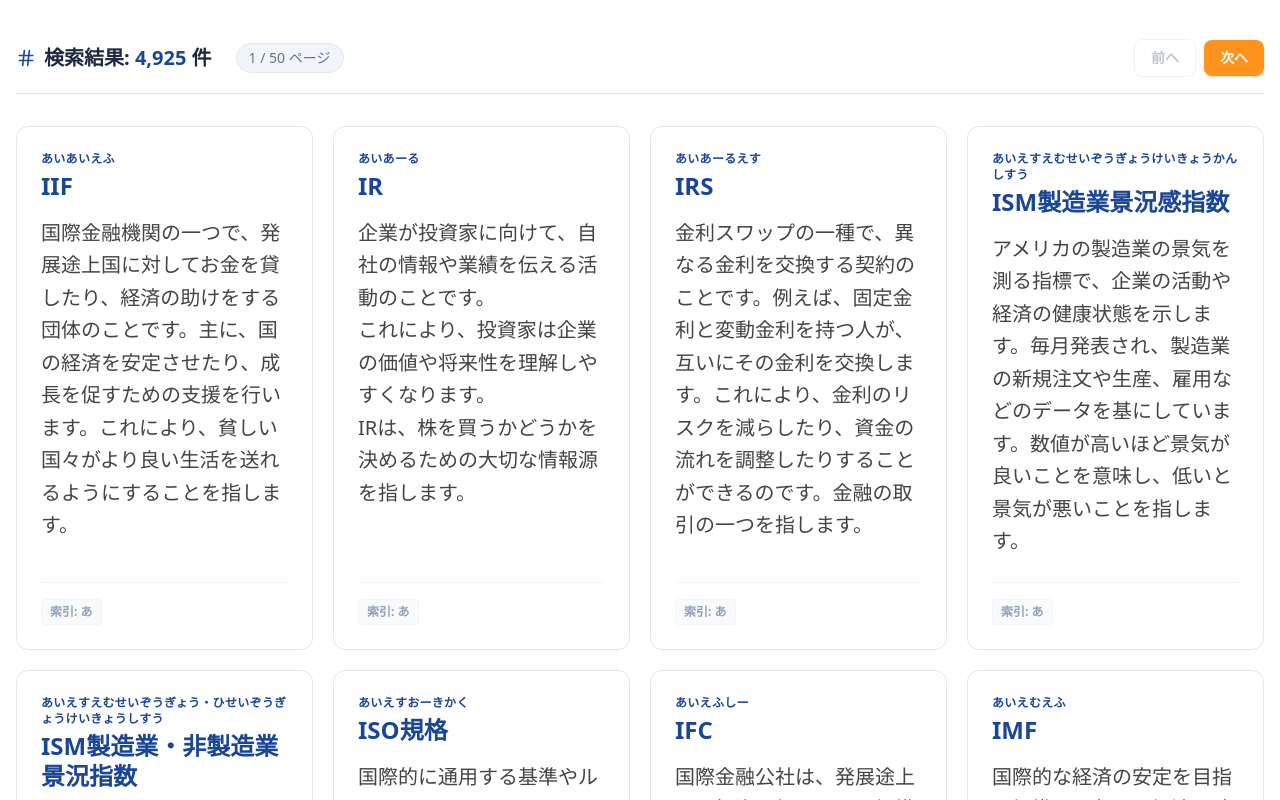
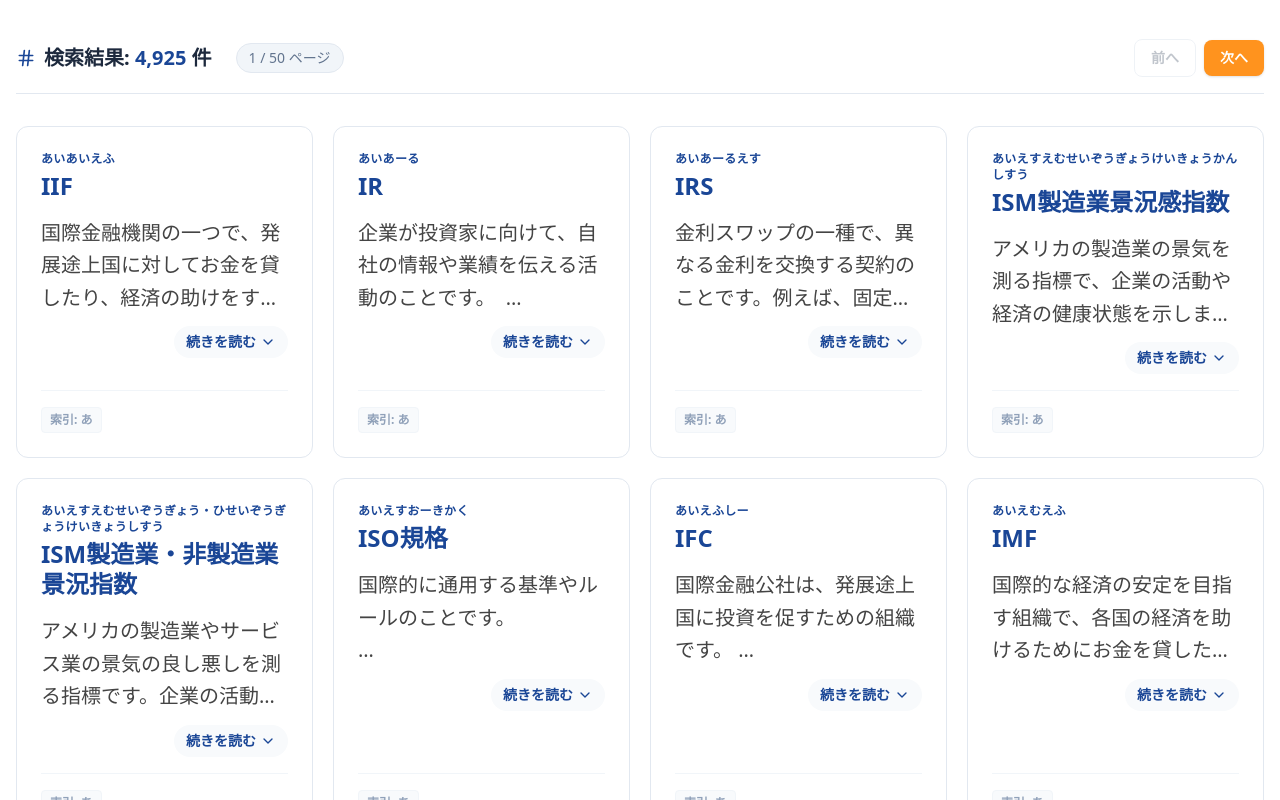
Before and after one commit to AIHD-GAMES/glossary-scraper, a Next.js app in the folder glossary-site/: page / in a window 1280 px wide. Shown: the part 680-1480 px from the top of the page. Built offline with nearby package versions, Linux system fonts and the light colour scheme.

Commit message:
UI: Add expand/collapse to term cards to save vertical space

```diff
--- a/glossary-site/src/components/GlossaryUI.tsx
+++ b/glossary-site/src/components/GlossaryUI.tsx
@@ -1,7 +1,7 @@
 "use client";
 
 import React, { useState, useMemo } from 'react';
-import { Search, ChevronRight, Hash, ChevronLeft } from 'lucide-react';
+import { Search, ChevronRight, Hash, ChevronLeft, ChevronDown } from 'lucide-react';
 import { cn } from '@/lib/utils';
 import { GlossaryTerm } from '@/types';
 import glossaryDataRaw from '@/data/glossary.json';
@@ -29,6 +29,57 @@
     'ら', 'り', 'る', 'れ', 'ろ',
     'わ', 'A-Z'
 ];
+
+function TermCard({ item }: { item: GlossaryTerm }) {
+    const [isExpanded, setIsExpanded] = useState(false);
+
+    return (
+        <div
+            className="flex flex-col bg-white border border-slate-200 rounded-xl p-6 transition-all hover:border-[#1a4696]/30 hover:shadow-md cursor-pointer"
+            onClick={() => setIsExpanded(!isExpanded)}
+        >
+            <div className="mb-4">
+                <span className="text-xs font-bold text-[#1a4696] uppercase tracking-wide mb-1 block">
+                    {item.reading}
+                </span>
+                <h3 className="text-2xl font-bold text-[#1a4696] leading-tight">
+                    {item.term}
+                </h3>
+            </div>
+
+            <div className="flex-grow">
+                <p
+                    className={cn(
+                        "text-[#444444] text-xl leading-relaxed font-medium whitespace-pre-wrap transition-all",
+                        !isExpanded && "line-clamp-3"
+                    )}
+                    style={{
+                        display: !isExpanded ? '-webkit-box' : 'block'
+                    }}
+                >
+                    {item.definition}
+                </p>
+                <div className="mt-3 text-sm font-bold text-[#1a4696] flex items-center justify-end">
+                    {isExpanded ? (
+                        <span className="flex items-center bg-slate-50 px-3 py-1.5 rounded-full">
+                            閉じる
+                        </span>
+                    ) : (
+                        <span className="flex items-center bg-slate-50 px-3 py-1.5 rounded-full hover:bg-slate-100 transition-colors">
+                            続きを読む <ChevronDown className="h-4 w-4 ml-1" />
+                        </span>
+                    )}
+                </div>
+            </div>
+
+            <div className="mt-4 pt-4 border-t border-slate-100 flex items-center justify-between text-xs font-bold text-slate-400">
+                <span className="bg-slate-50 px-2 py-1 rounded border border-slate-100">
+                    索引: {item.initial}
+                </span>
+            </div>
+        </div>
+    );
+}
 
 export default function GlossaryUI() {
     const [searchQuery, setSearchQuery] = useState('');
@@ -162,31 +213,7 @@
             {/* Terms Grid - Moderately large, high contrast, branded */}
             <div className="grid grid-cols-1 md:grid-cols-2 lg:grid-cols-4 gap-5">
                 {paginatedData.map((item) => (
-                    <div
-                        key={item.id}
-                        className="flex flex-col bg-white border border-slate-200 rounded-xl p-6 transition-all hover:border-[#1a4696]/30 hover:shadow-md"
-                    >
-                        <div className="mb-4">
-                            <span className="text-xs font-bold text-[#1a4696] uppercase tracking-wide mb-1 block">
-                                {item.reading}
-                            </span>
-                            <h3 className="text-2xl font-bold text-[#1a4696] leading-tight">
-                                {item.term}
-                            </h3>
-                        </div>
-
-                        <div className="flex-grow">
-                            <p className="text-[#444444] text-xl leading-relaxed font-medium whitespace-pre-wrap">
-                                {item.definition}
-                            </p>
-                        </div>
-
-                        <div className="mt-6 pt-4 border-t border-slate-100 flex items-center justify-between text-xs font-bold text-slate-400">
-                            <span className="bg-slate-50 px-2 py-1 rounded border border-slate-100">
-                                索引: {item.initial}
-                            </span>
-                        </div>
-                    </div>
+                    <TermCard key={item.id} item={item} />
                 ))}
             </div>
 
```
